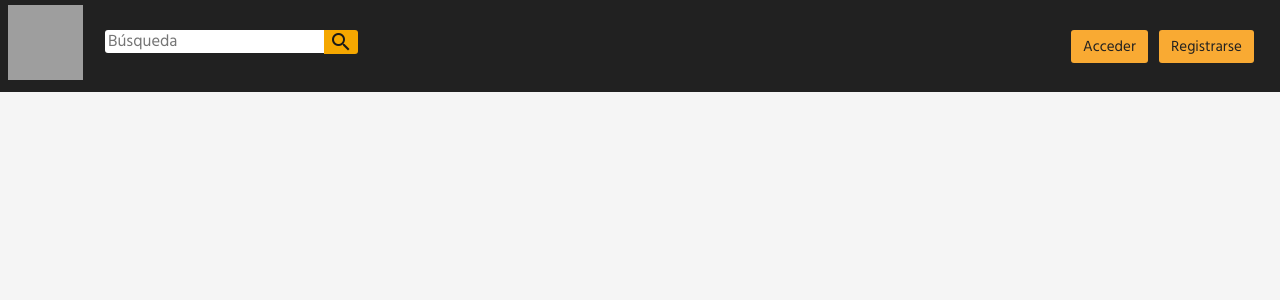
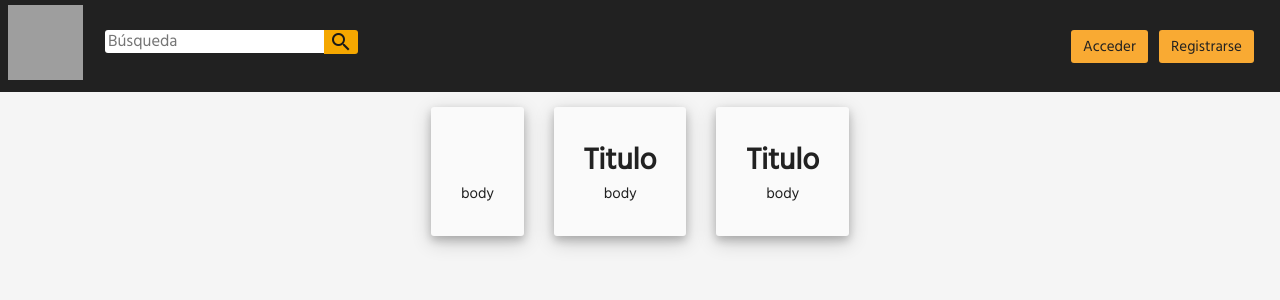
Before and after one commit to Dave86dev/monetae-f, a React (Create React App) app: page /buy in a window 1280 px wide. Shown: the top 300 px of the page. Built offline with nearby package versions, Linux system fonts and the light colour scheme; grey boxes are pictures that could not be loaded.

Commit message:
Vista buy - sliders fixes.

```diff
--- a/src/App.js
+++ b/src/App.js
@@ -13,6 +13,7 @@ import Register from "./containers/register/register";
 import PasswordRecovery from "./containers/passwordRecovery/passwordRecovery";
 import AddProduct from "./containers/addProduct/addProduct";
 import Cesta from "./containers/cesta/cesta";
+import Buy from "./containers/buy/buy";
 
 // CSS
 import "./global.css";
@@ -35,6 +36,7 @@ export default function App() {
 					<Route path="/search" exact component={SearchResults} />
 					<Route path="/detail" exact component={ProductDetail} />
 					<Route path="/cart" exact component={Cesta} />
+					<Route path="/buy" exact component={Buy} />
 
 					<Route path="/addProduct" exact component={AddProduct} />
 
--- a/src/components/profile/profile.jsx
+++ b/src/components/profile/profile.jsx
@@ -1,4 +1,4 @@
-import React, { Fragment } from "react";
+import React from "react";
 
 import axios from "axios";
 import { getUrl, session } from "../../utils/uti";
@@ -22,7 +22,12 @@ class Profile extends React.Component {
 
       const res = await axios.get(getUrl(`/user/${id}?token=${token}`));
 
-      this.setState({ userData: res.data });
+      this.setState({ userData: res.data }, () => {
+
+        // this.state.userType = this.state.userData.userType === 0 ? "Cliente" : "Vendedor";
+
+      });
+
     } catch (err) {
       console.log(err);
     }
@@ -77,14 +82,15 @@ class Profile extends React.Component {
   }
 
   render() {
-    this.state.userType = this.state.userData.userType === 0 ? "Cliente" : "Vendedor";
-
+    // this.state.userType = this.state.userData.userType === 0 ? "Cliente" : "Vendedor";
+    let userType = this.state.userData.userType === 0 ? "Cliente" : "Vendedor";
     return (
       <div className="main mainProfile">
         <div className="card mt3">
           <div className="cardHeader">
             <h1 className="cardTitle"> {this.state.userData.username} </h1>
-            <div className="userTypeClass">{this.state.userType}</div>
+            {/* <div className="userTypeClass">{this.state.userType}</div> */}
+            <div className="userTypeClass">{userType}</div>
           </div>
           <div className="cardBody">
 
--- /dev/null
+++ b/src/containers/buy/buy.jsx
@@ -0,0 +1,61 @@
+import React from "react";
+
+import axios from "axios";
+import { getUrl, session } from "../../utils/uti";
+
+import "./buy.scss";
+
+class Buy extends React.Component {
+    constructor(props) {
+        super(props);
+        this.state = {
+            userData: []
+        };
+    }
+
+    async componentDidMount() {
+        try {
+            let token = session.get().token;
+            let id = session.get().userId;
+
+            const res = await axios.get(getUrl(`/user/${id}?token=${token}`));
+
+            this.setState({ userData: res.data });
+        } catch (err) {
+            console.log(err);
+        }
+    }
+
+    render() {
+        return (
+            <div className="mainBuy mt3">
+                <div className="Data">
+                    <div className="card">
+                        <div className="cardHeader">
+                            <h1 className="cardTitle"> {this.state.userData.username} </h1>
+                        </div>
+                        <div className="cardBody">body</div>
+                    </div>
+                </div>
+                <div className="Cart ml5">
+                    <div className="card">
+                        <div className="cardHeader">
+                            <h1 className="cardTitle"> Titulo </h1>
+                        </div>
+                        <div className="cardBody">body</div>
+                    </div>
+                </div>
+                <div className="Shipping ml5">
+                    <div className="card">
+                        <div className="cardHeader">
+                            <h1 className="cardTitle"> Titulo </h1>
+                        </div>
+                        <div className="cardBody">body</div>
+                    </div>
+                </div>
+            </div>
+        );
+    }
+}
+
+export default Buy;
--- /dev/null
+++ b/src/containers/buy/buy.scss
@@ -0,0 +1,5 @@
+.mainBuy {
+    display: flex;
+    flex-direction: row;
+    justify-content: center;
+}
--- a/src/containers/home/home.jsx
+++ b/src/containers/home/home.jsx
@@ -32,7 +32,7 @@ class Home extends Component {
 
 			let numRand = Math.floor (Math.random() * ((lengthObj + 1) - 0) + 0);
 
-			this.state.categoriaSugerida = arrCategorias [numRand];
+			this.setState({ categoriaSugerida: arrCategorias[numRand] });
 		}
 	}
 
```
